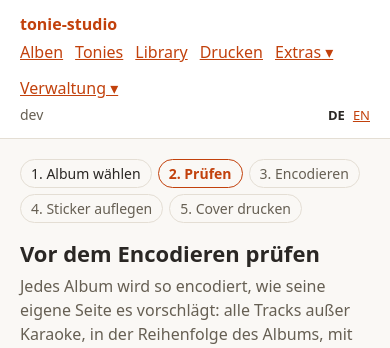
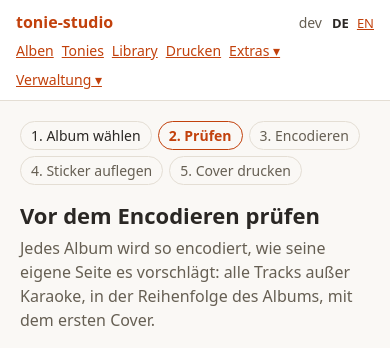
Before and after one commit to zimmermq/tonie-studio, a FastAPI app: template src/tonie_studio/templates/batch.html in a window 390 px wide. Shown: the top 348 px of the page. Run offline with FastAPI, Linux system fonts and the light colour scheme; the template is opened without the code that fills it, so the values that code supplies are empty; parts of the project's set-up code (start-up, migrations or seed data) failed here and were passed over; some libraries are stand-ins or nearby versions.

Commit message:
tonie-studio - two-line phone header, menus stay on screen, checkup name links

```diff
--- a/src/tonie_studio/static/app.css
+++ b/src/tonie_studio/static/app.css
@@ -367,6 +367,8 @@ a.chip { border: 1px solid var(--line); background: var(--card); color: inherit;
    other text and shows itself under the pointer. */
 .listing-row a, .list .item a { color: inherit; text-decoration: none; }
 .listing-row a:hover, .list .item a:hover { text-decoration: underline; }
+/* A finding names what it is about; that name leads to the tonie. */
+.list .item.checkup a.block { color: var(--accent); }
 
 .listing[data-view=grid] { display: grid; grid-template-columns: repeat(auto-fill, minmax(150px, 1fr)); gap: 14px; }
 .listing[data-view=grid] .listing-head,
@@ -463,10 +465,18 @@ a.chip { border: 1px solid var(--line); background: var(--card); color: inherit;
   .columns .tracklist { flex: none; }
   .stackable { flex-direction: column; align-items: stretch !important; }
   .stackable > div { width: auto !important; }
-  header { flex-wrap: wrap; gap: 10px; row-gap: 4px; }
-  header a.brand { width: 100%; }
-  .mainnav { gap: 12px; }
-  .boxnow { text-align: left; }
+  /* Two lines: the name with the version and the languages, then the
+     navigation alone, tight enough that all six entries fit one line on a
+     390 px phone in German, the longer of the two languages. */
+  header { flex-wrap: wrap; gap: 10px; row-gap: 6px; padding: 10px 16px; }
+  header a.brand { flex: 1; }
+  .mainnav { order: 1; width: 100%; gap: 8px; font-size: 14px; position: relative; }
+  .boxnow { order: 2; width: 100%; text-align: left; }
+  /* A menu opens under the navigation at its right edge, not under its own
+     word: that word can sit at either end of a line, and a list hanging
+     from it would run off the screen on one side or the other. */
+  .menu { position: static; }
+  .menulist { left: auto; right: 0; }
 
   /* A fixed column beside a flexible one squeezes the flexible one to
      nothing on a narrow screen: the sticker rows lost their names entirely
```
